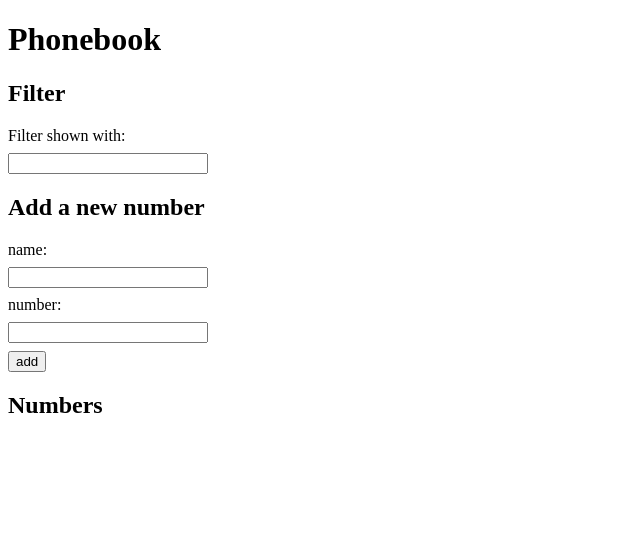
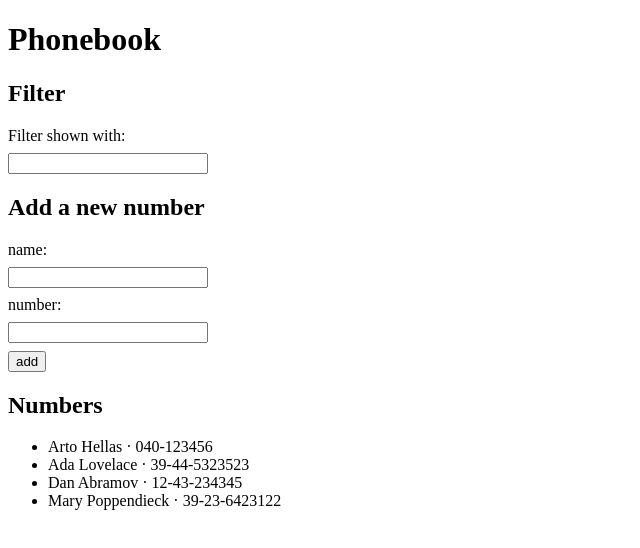
Before and after one commit to nutaptap/full-stack-open, a React (Vite) app in the folder part2/phonebook/: page / in a window 1280 px wide. Shown: the top 548 px of the page, without its empty margins (0-640 px from the left). Built offline with nearby package versions, Linux system fonts and the light colour scheme; data requests are answered from the project's data file.

Commit message:
Completed exercise 2.11

```diff
--- /dev/null
+++ b/part2/phonebook/db.json
@@ -0,0 +1,24 @@
+{
+  "persons": [
+    {
+      "name": "Arto Hellas",
+      "number": "040-123456",
+      "id": 1
+    },
+    {
+      "name": "Ada Lovelace",
+      "number": "39-44-5323523",
+      "id": 2
+    },
+    {
+      "name": "Dan Abramov",
+      "number": "12-43-234345",
+      "id": 3
+    },
+    {
+      "name": "Mary Poppendieck",
+      "number": "39-23-6423122",
+      "id": 4
+    }
+  ]
+}
--- a/part2/phonebook/package.json
+++ b/part2/phonebook/package.json
@@ -7,9 +7,11 @@
     "dev": "vite",
     "build": "vite build",
     "lint": "eslint . --ext js,jsx --report-unused-disable-directives --max-warnings 0",
-    "preview": "vite preview"
+    "preview": "vite preview",
+    "server": "json-server -p3001 --watch db.json"
   },
   "dependencies": {
+    "axios": "^1.7.2",
     "react": "^18.2.0",
     "react-dom": "^18.2.0"
   },
@@ -21,6 +23,7 @@
     "eslint-plugin-react": "^7.34.1",
     "eslint-plugin-react-hooks": "^4.6.0",
     "eslint-plugin-react-refresh": "^0.4.6",
+    "json-server": "^1.0.0-beta.0",
     "vite": "^5.2.0"
   }
 }
--- a/part2/phonebook/src/App.jsx
+++ b/part2/phonebook/src/App.jsx
@@ -1,18 +1,23 @@
-import { useState } from "react";
+import { useEffect, useState } from "react";
 import Filter from "./Filter";
 import Form from "./Form";
 import Numbers from "./Numbers";
+import personsService from "./services/persons";
 
 const App = () => {
-  const [persons, setPersons] = useState([
-    { name: "Arto Hellas", number: "040-123456", id: 1 },
-    { name: "Ada Lovelace", number: "39-44-5323523", id: 2 },
-    { name: "Dan Abramov", number: "12-43-234345", id: 3 },
-    { name: "Mary Poppendieck", number: "39-23-6423122", id: 4 },
-  ]);
+  const [persons, setPersons] = useState([]);
   const [newName, setNewName] = useState("");
   const [newNumber, setNewNumber] = useState("");
-  const [filter, setFilter] = useState(undefined);
+  const [filter, setFilter] = useState("");
+
+  useEffect(() => {
+    /*     const newPersons = getAll;
+    setPersons(newPersons);
+    console.log(newPersons); */
+    personsService.getAll().then((response) => {
+      setPersons(response.data);
+    });
+  }, []);
 
   function handleName(e) {
     setNewName(e.target.value);
@@ -44,6 +49,8 @@
   return (
     <main>
       <h1>Phonebook</h1>
+      {persons.length > 0 ? (
+        <div>
           <Filter handleFilter={handleFilter} />
           <Form
             handleName={handleName}
@@ -51,6 +58,10 @@
             handleClick={handleClick}
           />
           <Numbers persons={persons} filter={filter} />
+        </div>
+      ) : (
+        <div>loading</div>
+      )}
     </main>
   );
 };
--- /dev/null
+++ b/part2/phonebook/src/services/persons.js
@@ -0,0 +1,9 @@
+import axios from "axios";
+
+const baseUrl = 'http://localhost:3001/persons/'
+
+const getAll = () => {
+  return axios.get(baseUrl)
+}
+
+export default {getAll}
```
Also changed, not shown: 1 other file (tests, documents, lock files or other folders). Lines whose indentation alone changed are shown as unchanged.
